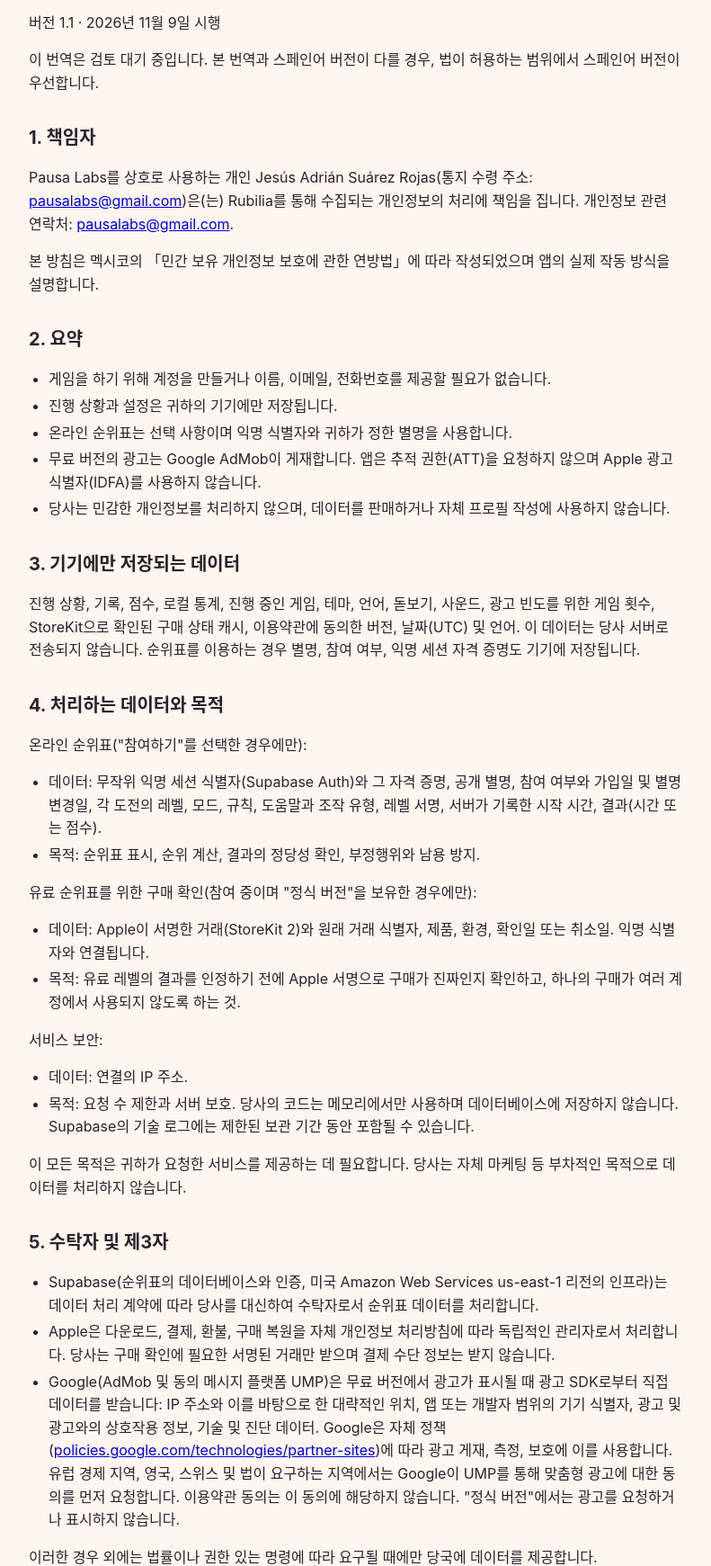
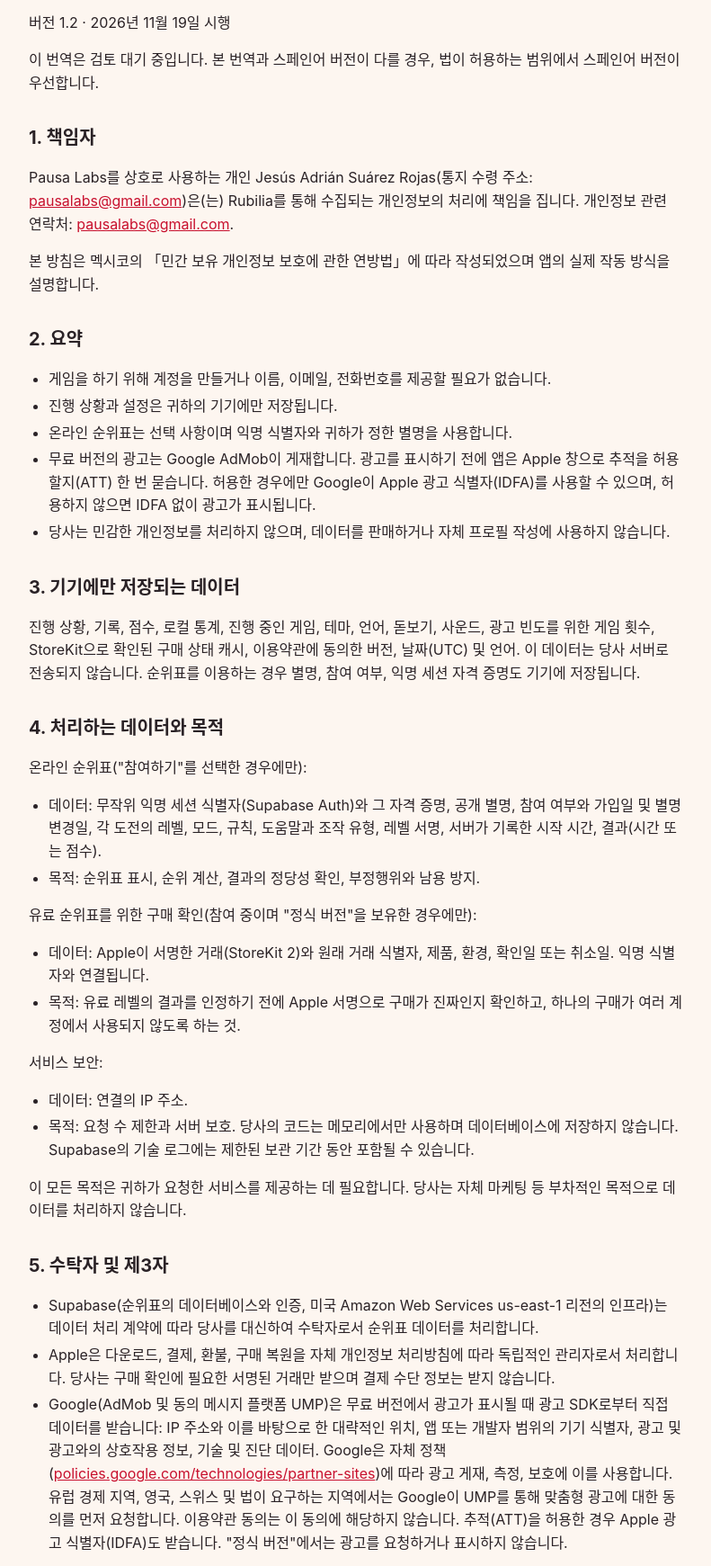
Before and after one commit to PausaLabs/PausaLabs.github.io, a plain HTML site: page rubilia/ko/privacidad.html in a window 1280 px wide. Shown: the part 156-1897 px from the top of the page at 90% size, without its empty margins (244-1035 px from the left). Drawn offline with Linux system fonts and the light colour scheme.

Commit message:
Rubilia: aviso de privacidad ko (ATT)

```diff
--- a/rubilia/ko/privacidad.html
+++ b/rubilia/ko/privacidad.html
@@ -8,6 +8,7 @@ body{margin:0;background:var(--fondo);color:var(--tinta);font:16px/1.6 -apple-sy
 main{max-width:760px;margin:0 auto;padding:24px 16px 64px}
 header{display:flex;flex-wrap:wrap;gap:8px 16px;align-items:center;justify-content:space-between;margin-bottom:24px}
 .marca{font-weight:800;font-size:20px;color:var(--tinta);text-decoration:none}
+a{color:var(--acento)}
 nav a,.idiomas a{color:var(--acento);text-decoration:none;font-weight:600}
 nav{display:flex;flex-wrap:wrap;gap:12px}
 h1{font-size:28px;line-height:1.25;margin:8px 0 4px}h2{font-size:20px;margin:32px 0 8px}
@@ -18,11 +19,12 @@ ul{padding-left:22px}li{margin:4px 0}
 select{font:inherit;padding:6px 8px;border-radius:8px;border:1px solid var(--borde);background:var(--panel);color:var(--tinta)}
 footer{margin-top:48px;color:var(--suave);font-size:14px}
 a:focus-visible,select:focus-visible{outline:3px solid var(--acento);outline-offset:2px}
+.descargar{display:inline-block;margin:12px 0 4px;padding:12px 20px;border-radius:14px;background:var(--acento);color:#fff!important;font-weight:800;text-decoration:none}
 </style></head><body><main>
 <header><a class="marca" href="../../index.html">Rubilia · Pausa Labs</a><label><span class="meta">언어 </span><select onchange="location.href=this.value" aria-label="언어"><option value="../../es/privacidad.html">Español</option><option value="../../en/privacidad.html">English</option><option value="../../fr/privacidad.html">Français</option><option value="../../de/privacidad.html">Deutsch</option><option value="../../it/privacidad.html">Italiano</option><option value="../../pt_BR/privacidad.html">Português (Brasil)</option><option value="../../pt_PT/privacidad.html">Português (Portugal)</option><option value="../../nl/privacidad.html">Nederlands</option><option value="../../pl/privacidad.html">Polski</option><option value="../../ru/privacidad.html">Русский</option><option value="../../uk/privacidad.html">Українська</option><option value="../../tr/privacidad.html">Türkçe</option><option value="../../ja/privacidad.html">日本語</option><option value="../../ko/privacidad.html" selected>한국어</option><option value="../../zh_CN/privacidad.html">简体中文</option><option value="../../zh_TW/privacidad.html">繁體中文</option><option value="../../hi/privacidad.html">हिन्दी</option></select></label></header>
 <nav aria-label="Rubilia"><a href="privacidad.html">개인정보 처리방침</a><a href="terminos.html">이용약관</a><a href="soporte.html">지원</a></nav>
 <h1>Rubilia 개인정보 처리방침</h1>
-<p>버전 1.1 · 2026년 11월 9일 시행</p>
+<p>버전 1.2 · 2026년 11월 19일 시행</p>
 <p>이 번역은 검토 대기 중입니다. 본 번역과 스페인어 버전이 다를 경우, 법이 허용하는 범위에서 스페인어 버전이 우선합니다.</p>
 <h2>1. 책임자</h2>
 <p>Pausa Labs를 상호로 사용하는 개인 Jesús Adrián Suárez Rojas(통지 수령 주소: <a href="mailto:pausalabs@gmail.com">pausalabs@gmail.com</a>)은(는) Rubilia를 통해 수집되는 개인정보의 처리에 책임을 집니다. 개인정보 관련 연락처: <a href="mailto:pausalabs@gmail.com">pausalabs@gmail.com</a>.</p>
@@ -32,7 +34,7 @@ a:focus-visible,select:focus-visible{outline:3px solid var(--acento);outline-off
 <li>게임을 하기 위해 계정을 만들거나 이름, 이메일, 전화번호를 제공할 필요가 없습니다.</li>
 <li>진행 상황과 설정은 귀하의 기기에만 저장됩니다.</li>
 <li>온라인 순위표는 선택 사항이며 익명 식별자와 귀하가 정한 별명을 사용합니다.</li>
-<li>무료 버전의 광고는 Google AdMob이 게재합니다. 앱은 추적 권한(ATT)을 요청하지 않으며 Apple 광고 식별자(IDFA)를 사용하지 않습니다.</li>
+<li>무료 버전의 광고는 Google AdMob이 게재합니다. 광고를 표시하기 전에 앱은 Apple 창으로 추적을 허용할지(ATT) 한 번 묻습니다. 허용한 경우에만 Google이 Apple 광고 식별자(IDFA)를 사용할 수 있으며, 허용하지 않으면 IDFA 없이 광고가 표시됩니다.</li>
 <li>당사는 민감한 개인정보를 처리하지 않으며, 데이터를 판매하거나 자체 프로필 작성에 사용하지 않습니다.</li>
 </ul>
 <h2>3. 기기에만 저장되는 데이터</h2>
@@ -58,7 +60,7 @@ a:focus-visible,select:focus-visible{outline:3px solid var(--acento);outline-off
 <ul>
 <li>Supabase(순위표의 데이터베이스와 인증, 미국 Amazon Web Services us-east-1 리전의 인프라)는 데이터 처리 계약에 따라 당사를 대신하여 수탁자로서 순위표 데이터를 처리합니다.</li>
 <li>Apple은 다운로드, 결제, 환불, 구매 복원을 자체 개인정보 처리방침에 따라 독립적인 관리자로서 처리합니다. 당사는 구매 확인에 필요한 서명된 거래만 받으며 결제 수단 정보는 받지 않습니다.</li>
-<li>Google(AdMob 및 동의 메시지 플랫폼 UMP)은 무료 버전에서 광고가 표시될 때 광고 SDK로부터 직접 데이터를 받습니다: IP 주소와 이를 바탕으로 한 대략적인 위치, 앱 또는 개발자 범위의 기기 식별자, 광고 및 광고와의 상호작용 정보, 기술 및 진단 데이터. Google은 자체 정책(<a href="https://policies.google.com/technologies/partner-sites">policies.google.com/technologies/partner-sites</a>)에 따라 광고 게재, 측정, 보호에 이를 사용합니다. 유럽 경제 지역, 영국, 스위스 및 법이 요구하는 지역에서는 Google이 UMP를 통해 맞춤형 광고에 대한 동의를 먼저 요청합니다. 이용약관 동의는 이 동의에 해당하지 않습니다. &quot;정식 버전&quot;에서는 광고를 요청하거나 표시하지 않습니다.</li>
+<li>Google(AdMob 및 동의 메시지 플랫폼 UMP)은 무료 버전에서 광고가 표시될 때 광고 SDK로부터 직접 데이터를 받습니다: IP 주소와 이를 바탕으로 한 대략적인 위치, 앱 또는 개발자 범위의 기기 식별자, 광고 및 광고와의 상호작용 정보, 기술 및 진단 데이터. Google은 자체 정책(<a href="https://policies.google.com/technologies/partner-sites">policies.google.com/technologies/partner-sites</a>)에 따라 광고 게재, 측정, 보호에 이를 사용합니다. 유럽 경제 지역, 영국, 스위스 및 법이 요구하는 지역에서는 Google이 UMP를 통해 맞춤형 광고에 대한 동의를 먼저 요청합니다. 이용약관 동의는 이 동의에 해당하지 않습니다. 추적(ATT)을 허용한 경우 Apple 광고 식별자(IDFA)도 받습니다. &quot;정식 버전&quot;에서는 광고를 요청하거나 표시하지 않습니다.</li>
 </ul>
 <p>이러한 경우 외에는 법률이나 권한 있는 명령에 따라 요구될 때에만 당국에 데이터를 제공합니다.</p>
 <h2>6. 국외 이전</h2>
@@ -76,7 +78,7 @@ a:focus-visible,select:focus-visible{outline:3px solid var(--acento);outline-off
 <ul>
 <li>순위표: 참여는 선택 사항이며 &quot;참여 중단&quot;으로 그만둘 수 있습니다.</li>
 <li>광고: 귀하의 지역에서 Google이 요구하는 경우 &quot;정보&quot;에 &quot;광고 개인정보&quot;가 표시되어 동의를 확인하거나 철회할 수 있습니다. &quot;정식 버전&quot;을 구매하면 광고가 제거됩니다.</li>
-<li>추적: 앱은 다른 회사의 앱 간 추적 권한을 요청하지 않습니다.</li>
+<li>추적: 무료 버전에서는 Apple 창이 다른 회사의 앱 간 추적을 허용할지(ATT) 묻습니다. 응답은 언제든지 설정 › 개인정보 보호 및 보안 › 추적에서 변경할 수 있습니다. &quot;정식 버전&quot;에서는 묻지 않습니다.</li>
 <li>앱을 삭제하면 기기의 모든 데이터를 지울 수 있습니다.</li>
 <li>삭제: &quot;순위표 데이터 삭제&quot;는 서버의 데이터를 지우고 익명 세션을 종료합니다. 진행 상황, 설정, 구매는 변경되지 않으며, 직접 선택하지 않는 한 다시 참여하지 않습니다.</li>
 </ul>
```
